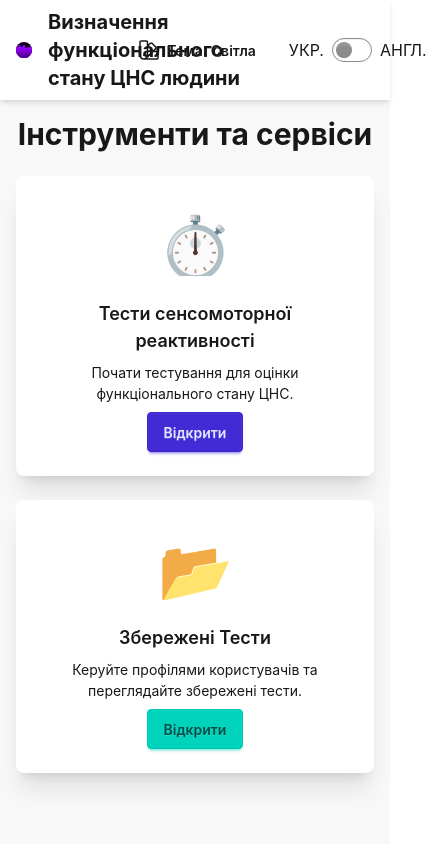
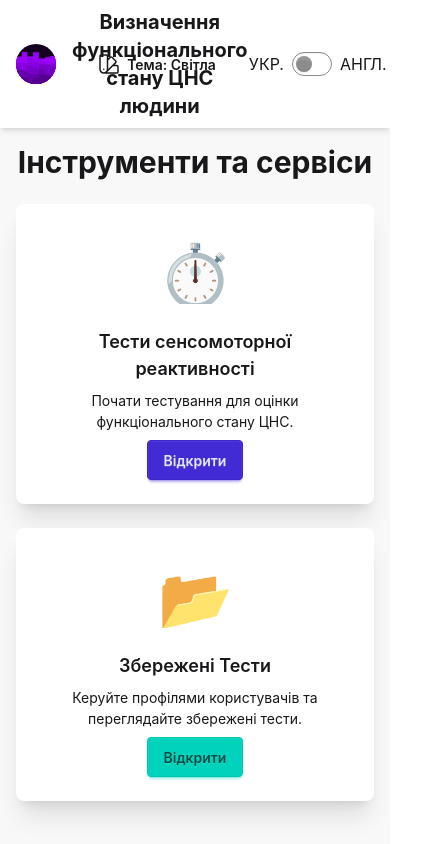
Before and after one commit to ksen0byte/vite-first, a website built with Vite: page index.html in a window 390 px wide. Shown: the whole page, 427 px wide, since content can reach past the window. Built offline with nearby package versions, Linux system fonts and the light colour scheme.

Commit message:
Center dashboard cards and expand home link

```diff
--- a/src/components/header.ts
+++ b/src/components/header.ts
@@ -12,11 +12,11 @@ function headerHTML() {
   return `
     <header class="navbar bg-base-100 shadow-md px-4">
         <div class="flex-1 flex items-center">
-            <button type="button" class="w-10 h-10 mr-4 cursor-pointer hover:scale-110 transition-transform duration-200 focus-visible:outline focus-visible:outline-3 focus-visible:outline-primary" id="logo">
+            <button type="button" class="flex items-center cursor-pointer group focus-visible:outline focus-visible:outline-3 focus-visible:outline-primary" id="logo">
                 <!--suppress HtmlUnknownTarget -->
-                <img src="logo.svg" alt="Logo" class="w-full rounded-full"/>
+                <img src="logo.svg" alt="Logo" class="w-10 h-10 mr-4 rounded-full group-hover:scale-110 transition-transform duration-200"/>
+                <span class="font-bold text-xl" data-localize="appTitle"></span>
             </button>
-            <h1 class="font-bold text-xl" data-localize="appTitle"></h1>
         </div>
         <div class="navbar-end flex items-center space-x-4">
             <!-- Theme Toggle Button -->
--- a/src/features/dashboard/dashboard-screen.ts
+++ b/src/features/dashboard/dashboard-screen.ts
@@ -10,7 +10,7 @@ export function setupDashboardScreen(appContainer: HTMLElement, grant: Grant) {
       <main id="dashboard-content" class="container mx-auto p-4 flex-grow">
         <h1 class="text-3xl font-bold mb-6 text-center" data-localize="dashboardHeaderTitle">Tools and Services</h1>
 
-        <div class="grid grid-cols-1 md:grid-cols-2 lg:grid-cols-3 gap-6">
+        <div class="dashboard-services grid grid-cols-1 md:grid-cols-2 lg:grid-cols-3 gap-6 mx-auto">
 
           <div class="card bg-base-100 shadow-xl hover:shadow-2xl transition-shadow cursor-pointer focus:outline focus:outline-3 focus:outline-primary" id="service-reaction" role="button" tabindex="0">
             <figure class="px-10 pt-10">
--- a/src/index.scss
+++ b/src/index.scss
@@ -177,3 +177,10 @@
     margin-top: 0.25rem !important;
   }
 }
+@media (min-width: 64rem) {
+  .dashboard-services:not(:has(#service-bio-age:not(.hidden))) {
+    /* Keep the same card width as the three-column layout while centering two cards. */
+    width: calc((100% - 3rem) * 2 / 3 + 1.5rem);
+    grid-template-columns: repeat(2, minmax(0, 1fr));
+  }
+}
```
